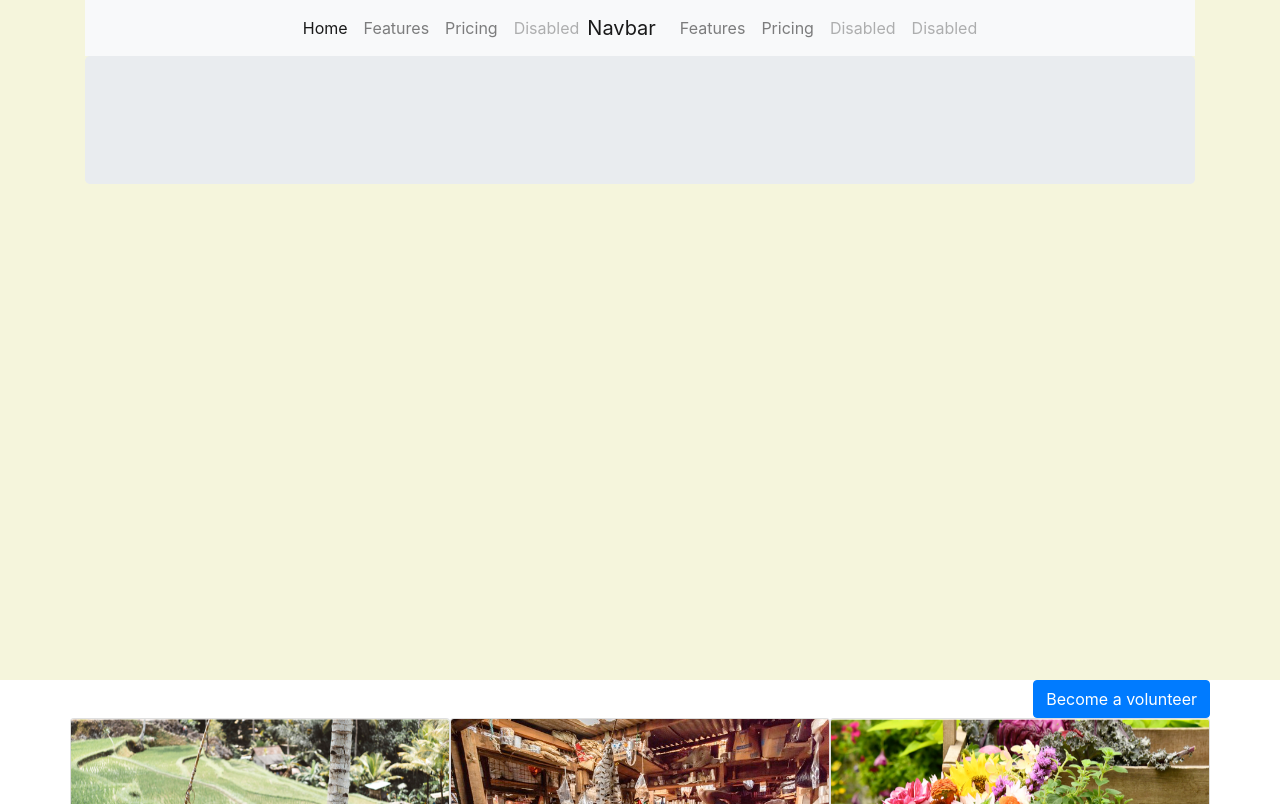
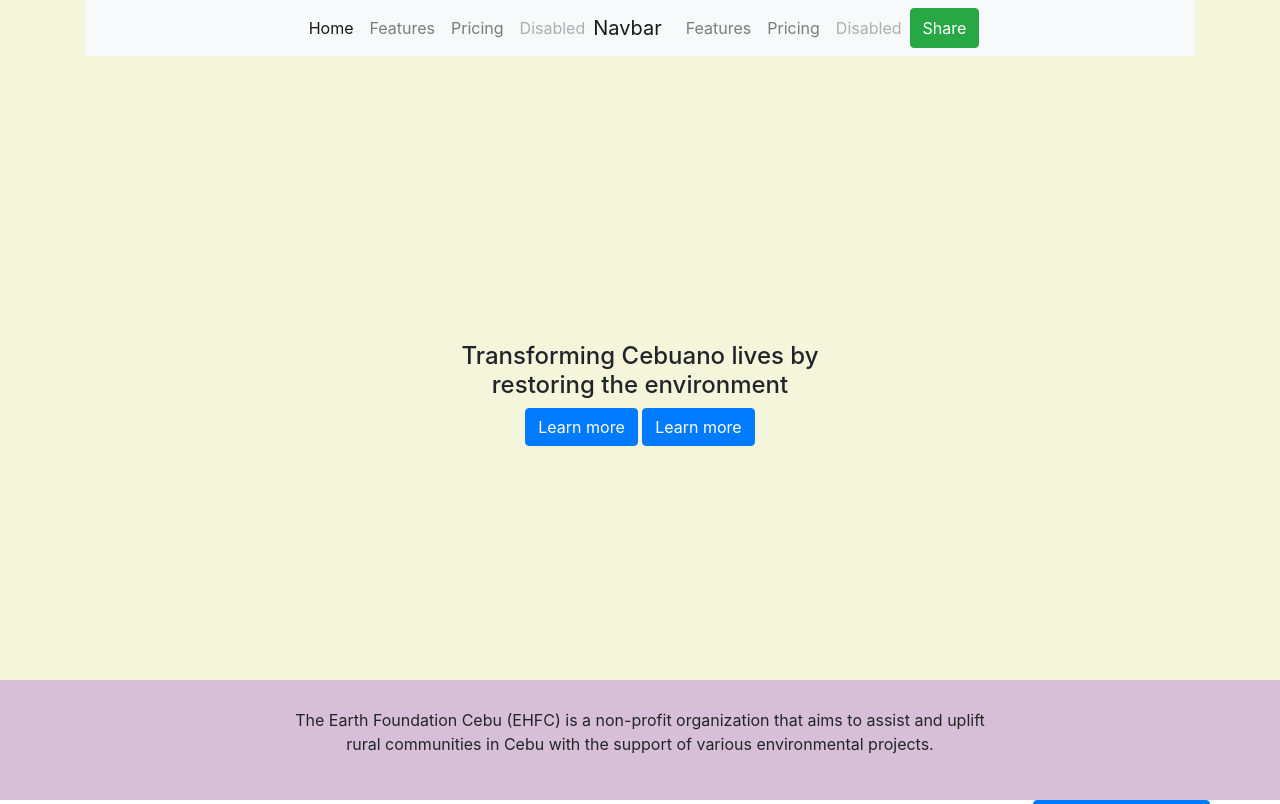
Before and after one commit to AndryRaza/Charity_Homepage, a plain HTML site: page index.html in a window 1280 px wide. Shown: the top 804 px of the page. Drawn offline with nearby package versions, Linux system fonts and the light colour scheme.

Commit message:
section hero structure

```diff
--- a/index.html
+++ b/index.html
@@ -19,9 +19,10 @@
     <header class="container-fluid">
         <div id="sectionhero" class="container ">
             <!----------Navbar ------------->
-            <nav class="navbar navbar-expand-lg navbar-light bg-light " >
+            <nav class="navbar navbar-expand-lg navbar-light bg-light ">
 
-                <button class="navbar-toggler" type="button" data-toggle="collapse" data-target="#navbarNav" aria-controls="navbarNav" aria-expanded="false" aria-label="Toggle navigation">
+                <button class="navbar-toggler" type="button" data-toggle="collapse" data-target="#navbarNav"
+                    aria-controls="navbarNav" aria-expanded="false" aria-label="Toggle navigation">
                     <span class="navbar-toggler-icon"></span>
                 </button>
                 <div class="collapse navbar-collapse d-flex justify-content-center" id="navbarNav">
@@ -49,24 +50,35 @@
                         <li class="nav-item">
                             <a class="nav-link disabled" href="#">Disabled</a>
                         </li>
-                      <li class="nav-item">
-                        <a class="nav-link disabled" href="#">Disabled</a>
-                      </li>
+                        <button type="button" class="btn btn-success btn-md">Share</button>
                     </ul>
                 </div>
             </nav>
             <!---------Jumbotron----------->
-            <div class="jumbotron">
+
+
+            <div class="jumbotron text-center ">
+                <h4 class="">Transforming Cebuano lives by <br> restoring the environment</h4>
+                <a class="btn btn-primary btn-md" href="#" role="button">Learn more</a>
+                <a class="btn btn-primary btn-md" href="#" role="button">Learn more</a>
+                </p>
             </div>
+
+
         </div>
+    </header>
     <!-----------Quick info------------>
-    </header>
+    <section id="quickinfo" class="container-fluid d-flex align-items-center justify-content-center text-center">
+        <p class="">The Earth Foundation Cebu (EHFC) is a non-profit organization that aims to assist and uplift<br> rural
+            communities in Cebu with the support of various environmental projects.</p>
+
+    </section>
 
 
     <!------------------Section What we do ------>
 
     <section class="contrainer-fluid" id="what_we_do">
-    <div class="container" >
+        <div class="container">
             <div class="row d-flex justify-content-end">
                 <button type="button" class="btn btn-primary">Become a volunteer</button>
             </div>
@@ -74,11 +86,12 @@
             <div class="row row-cols-md-3 row-cols-1">
 
                 <div class="card" style="width: 18rem;">
-                <img src="img/f3619818558313ef1505ca4881ab71c6.png" class="card-img-top" alt="Première Image" >
+                    <img src="img/f3619818558313ef1505ca4881ab71c6.png" class="card-img-top" alt="Première Image">
                     <div class="card-body">
                         <h5 class="card-title">Nulla eu rutrum enim</h5>
                         <p class="card-text">Ut bibendum sagittis nibh, eget finibus sapien ornare sed.
-                      Mauris eget elit pharetra neque dictum bibendum at vestibulum sapien. Proin sodales, ex ac ornare hendrerit, nulla nisl semper leo</p>
+                            Mauris eget elit pharetra neque dictum bibendum at vestibulum sapien. Proin sodales, ex ac
+                            ornare hendrerit, nulla nisl semper leo</p>
                         <a href="#" class="btn btn-primary">Go somewhere</a>
                     </div>
                 </div>
--- a/style.css
+++ b/style.css
@@ -10,3 +10,14 @@ header{
 #what_we_do button{
     background-color: 0E6248;
 }
+.jumbotron{
+    width: 520px;
+    height: 80px;
+    margin: auto;
+    margin-top: 222px;
+    background-color: transparent;
+}
+#quickinfo{
+    height: 120px;
+    background-color: thistle;
+}
```
Lines whose indentation alone changed are shown as unchanged.
